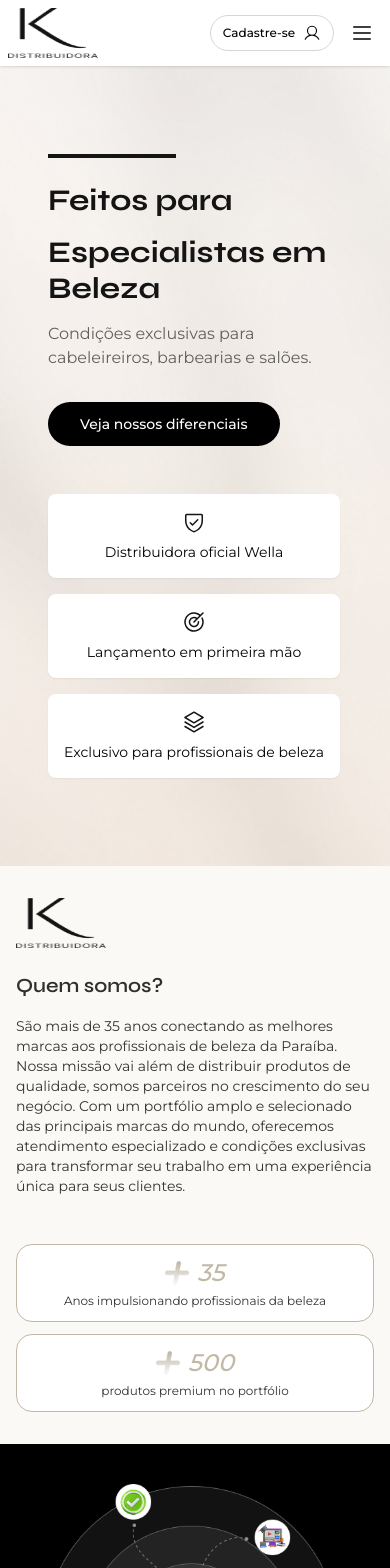
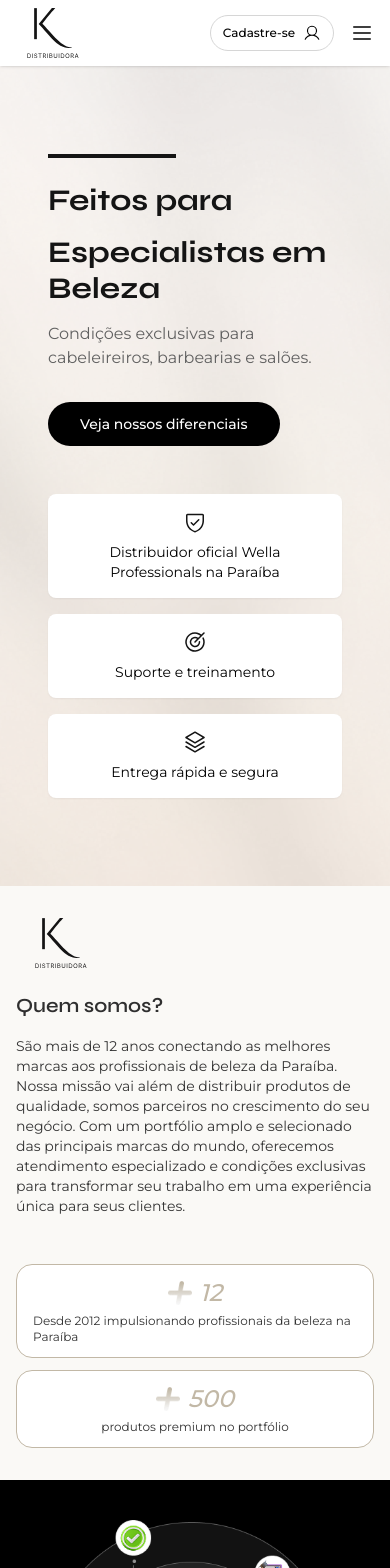
Before and after one commit to AcutisTechnology/web-k-distribuidora, a Next.js app: page / in a window 390 px wide. Shown: the top 1568 px of the page. Built offline with nearby package versions, Linux system fonts and the light colour scheme.

Commit message:
Refactor landing page components for improved structure and accessibility, update HeroSection content, and replace logo image format.

```diff
--- a/src/features/landing/about-section.tsx
+++ b/src/features/landing/about-section.tsx
@@ -24,7 +24,7 @@ export function AboutSection() {
       {/* Seção de texto e logo */}
       <div className="lg:w-1/2 z-10">
         <Image
-            src="/images/logo.png"
+          src="/images/logo.svg"
           width={90}
           height={90}
           alt="Logo"
@@ -36,18 +36,23 @@ export function AboutSection() {
             Quem somos?
           </p>
           <p className="text-description font-montserrat font-normal text-sm sm:text-base md:text-lg mt-4 sm:mt-5 md:mt-6 lg:mt-8">
-            São mais de 35 anos conectando as melhores marcas aos profissionais de beleza da
-            Paraíba.  Nossa missão vai além de distribuir produtos de qualidade, somos parceiros no
-            crescimento do seu negócio.
-
-            Com um portfólio amplo e selecionado das principais marcas do mundo, oferecemos atendimento especializado e condições exclusivas para transformar seu trabalho em uma experiência única para seus clientes.
+            São mais de 12 anos conectando as melhores marcas aos profissionais
+            de beleza da Paraíba. Nossa missão vai além de distribuir produtos
+            de qualidade, somos parceiros no crescimento do seu negócio. Com um
+            portfólio amplo e selecionado das principais marcas do mundo,
+            oferecemos atendimento especializado e condições exclusivas para
+            transformar seu trabalho em uma experiência única para seus
+            clientes.
           </p>
         </div>
       </div>
 
       {/* Seção de estatísticas */}
       <div className="z-10 w-full lg:w-1/2 flex flex-col gap-3 sm:gap-4 md:gap-6 justify-end items-end mt-6 lg:mt-0">
-        <StatCard value="35" label="Anos impulsionando profissionais da beleza" />
+        <StatCard
+          value="12"
+          label="Desde 2012 impulsionando profissionais da beleza na Paraíba"
+        />
         <StatCard value="500" label="produtos premium no portfólio" />
       </div>
     </div>
--- a/src/features/landing/catalog-section.tsx
+++ b/src/features/landing/catalog-section.tsx
@@ -1,25 +1,9 @@
 import { InstagramLogo, Stack, WhatsappLogo } from "@phosphor-icons/react";
 import Image from "next/image";
 import { Button } from "../../shared/components/button";
-import { AnimatedSection, staggerContainer } from "@/components/ui/animated-section";
-import { motion } from "framer-motion";
 import { MapPin } from "lucide-react";
 
 export function CatalogSection() {
-  // Variante para animação dos cards de marcas
-  const cardVariants = {
-    hidden: { opacity: 0, y: 20 },
-    visible: (i: number) => ({
-      opacity: 1,
-      y: 0,
-      transition: {
-        delay: i * 0.1,
-        duration: 0.5,
-        ease: "easeOut"
-      }
-    })
-  };
-
   return (
     <div
       id="catalog-section"
@@ -43,11 +27,15 @@ export function CatalogSection() {
               </p>
             </div>
             <p className="mt-3 sm:mt-4 md:mt-5 font-montserrat font-normal text-sm sm:text-base md:text-lg text-white">
-              Nosso catálogo exclusivo foi feito para quem busca qualidade, tendência e condições diferenciadas. São mais de 500 produtos das melhores marcas, com preços que só profissionais têm acesso.
+              Nosso catálogo exclusivo foi feito para quem busca qualidade,
+              tendência e condições diferenciadas. São mais de 500 produtos das
+              melhores marcas, com preços que só profissionais têm acesso.
             </p>
             <Button
               className="mt-4 sm:mt-5 md:mt-6"
-              onClick={() => window.open("https://loja.kdistribuidora.com.br/", "_blank")}
+              onClick={() =>
+                window.open("https://loja.kdistribuidora.com.br/", "_blank")
+              }
             >
               <p className="font-montserrat font-bold text-white text-xs sm:text-sm">
                 Acesse o Catálogo
@@ -58,12 +46,7 @@ export function CatalogSection() {
 
           {/* Imagem dos celulares */}
           <div className="w-full lg:w-auto flex justify-center lg:justify-end mt-6 lg:mt-0">
-            <motion.div
-              initial={{ opacity: 0, scale: 0.8 }}
-              whileInView={{ opacity: 1, scale: 1 }}
-              transition={{ duration: 0.8, ease: "easeOut" }}
-              viewport={{ once: true }}
-            >
+            <div>
               <Image
                 width={400}
                 height={400}
@@ -72,24 +55,19 @@ export function CatalogSection() {
                 priority
                 className="w-[280px] sm:w-[320px] md:w-[360px] lg:w-[400px] h-auto"
               />
-            </motion.div>
+            </div>
           </div>
         </div>
 
         {/* Seção inferior: Marcas */}
-        <AnimatedSection className="mt-8 sm:mt-10 md:mt-12 lg:mt-14" variants={staggerContainer}>
+        <div className="mt-8 sm:mt-10 md:mt-12 lg:mt-14">
           <p className="font-syne font-medium text-base sm:text-lg md:text-xl text-white mb-4 sm:mb-6 md:mb-8">
             Marcas em nosso portfólio:
           </p>
           <div className="grid grid-cols-2 sm:grid-cols-3 md:grid-cols-4 gap-3 sm:gap-4 md:gap-5 lg:gap-6">
             {[...Array(7)].map((_, index) => (
-              <motion.div
+              <div
                 key={index}
-                custom={index}
-                variants={cardVariants}
-                initial="hidden"
-                whileInView="visible"
-                viewport={{ once: true }}
                 className="bg-white rounded-xl sm:rounded-2xl flex items-center justify-center h-[60px] sm:h-[70px] md:h-[80px] lg:h-[90px] shadow-lg hover:shadow-xl transition-all duration-300 hover:-translate-y-1"
               >
                 <Image
@@ -99,10 +77,10 @@ export function CatalogSection() {
                   src={`/images/marcas/marca${index + 1}.png`}
                   className="p-2 max-h-[50px] sm:max-h-[60px] md:max-h-[70px] w-auto"
                 />
-              </motion.div>
+              </div>
             ))}
           </div>
-        </AnimatedSection>
+        </div>
       </div>
 
       {/* Seção de informações de contato e copyright */}
@@ -112,66 +90,46 @@ export function CatalogSection() {
             {/* Logo e descrição */}
             <div className="flex flex-col gap-4">
               <Image
-                src="/images/logo.png"
+                src="/images/logo.svg"
                 alt="K Distribuidora"
                 width={100}
                 height={100}
                 className="w-[80px] h-auto"
               />
               <p className="font-montserrat text-sm text-gray-300 max-w-xs">
-                Distribuidora exclusiva para profissionais de beleza na Paraíba, oferecendo as melhores marcas com preços competitivos.
+                Distribuidora exclusiva para profissionais de beleza na Paraíba,
+                oferecendo as melhores marcas com preços competitivos.
               </p>
             </div>
-
-            {/* Links rápidos
-            <div className="flex flex-col gap-4">
-              <h3 className="font-syne font-bold text-lg">Links Rápidos</h3>
-              <div className="grid grid-cols-2 gap-2">
-                <Link href="#about-section" className="font-montserrat text-sm text-gray-300 hover:text-white transition-colors">
-                  Quem somos
-                </Link>
-                <Link
-                  href="https://loja.kdistribuidora.com.br/"
-                  target="_blank"
-                  className="font-montserrat text-sm text-gray-300 hover:text-white transition-colors"
-                >
-                  Catálogo
-                </Link>
-                <Link
-                  href="https://wellaedu.com.br/"
-                  target="_blank"
-                  className="font-montserrat text-sm text-gray-300 hover:text-white transition-colors"
-                >
-                  Cursos
-                </Link>
-                <Link href="#cadastre-section" className="font-montserrat text-sm text-gray-300 hover:text-white transition-colors">
-                  Contato
-                </Link>
-                <Link href="#diferenciais" className="font-montserrat text-sm text-gray-300 hover:text-white transition-colors">
-                  Diferenciais
-                </Link>
-                <Link href="#structure-section" className="font-montserrat text-sm text-gray-300 hover:text-white transition-colors">
-                  Estrutura
-                </Link>
-              </div>
-            </div> */}
 
             {/* Contato */}
             <div className="flex flex-col gap-4">
               <h3 className="font-syne font-bold text-lg">Contato</h3>
               <div className="flex flex-col gap-3">
-                <a href="https://instagram.com/kicheirodistribuidora" target="_blank" rel="noopener noreferrer" className="flex items-center gap-2 font-montserrat text-sm text-gray-300 hover:text-white transition-colors">
+                <a
+                  href="https://instagram.com/kicheirodistribuidora"
+                  target="_blank"
+                  rel="noopener noreferrer"
+                  className="flex items-center gap-2 font-montserrat text-sm text-gray-300 hover:text-white transition-colors"
+                >
                   <InstagramLogo size={20} />
                   @kicheirodistribuidora
                 </a>
-                <a href="https://wa.me/83994188454" target="_blank" rel="noopener noreferrer" className="flex items-center gap-2 font-montserrat text-sm text-gray-300 hover:text-white transition-colors">
+                <a
+                  href="https://wa.me/83994188454"
+                  target="_blank"
+                  rel="noopener noreferrer"
+                  className="flex items-center gap-2 font-montserrat text-sm text-gray-300 hover:text-white transition-colors"
+                >
                   <WhatsappLogo size={20} />
                   (83) 99418-8454
                 </a>
                 <div className="flex items-start gap-2 font-montserrat text-sm text-gray-300">
                   <MapPin size={20} className="flex-shrink-0 mt-1" />
-                  <span>Rua Juvenal Mário da Silva, 805 , Manaíra – João Pessoa – Paraíba.
-                    CEP 58038-480</span>
+                  <span>
+                    Rua Juvenal Mário da Silva, 805 , Manaíra – João Pessoa –
+                    Paraíba. CEP 58038-480
+                  </span>
                 </div>
               </div>
             </div>
@@ -183,13 +141,20 @@ export function CatalogSection() {
           {/* Copyright */}
           <div className="flex flex-col sm:flex-row justify-between items-center gap-4">
             <p className="font-montserrat text-xs text-gray-400">
-              © {new Date().getFullYear()} K Distribuidora. Todos os direitos reservados.
+              © {new Date().getFullYear()} K Distribuidora. Todos os direitos
+              reservados.
             </p>
             <div className="flex items-center gap-4">
-              <a href="/politica-de-privacidade" className="font-montserrat text-xs text-gray-400 hover:text-white transition-colors">
+              <a
+                href="/politica-de-privacidade"
+                className="font-montserrat text-xs text-gray-400 hover:text-white transition-colors"
+              >
                 Política de Privacidade
               </a>
-              <a href="/termos-de-uso" className="font-montserrat text-xs text-gray-400 hover:text-white transition-colors">
+              <a
+                href="/termos-de-uso"
+                className="font-montserrat text-xs text-gray-400 hover:text-white transition-colors"
+              >
                 Termos de Uso
               </a>
             </div>
--- a/src/features/landing/header.tsx
+++ b/src/features/landing/header.tsx
@@ -23,13 +23,13 @@ export function Header() {
 
     // Configurar os listeners
     handleResize();
-    window.addEventListener('resize', handleResize);
-    window.addEventListener('scroll', handleScroll);
+    window.addEventListener("resize", handleResize);
+    window.addEventListener("scroll", handleScroll);
 
     // Limpar os listeners
     return () => {
-      window.removeEventListener('resize', handleResize);
-      window.removeEventListener('scroll', handleScroll);
+      window.removeEventListener("resize", handleResize);
+      window.removeEventListener("scroll", handleScroll);
     };
   }, []);
 
@@ -47,11 +47,15 @@ export function Header() {
   };
 
   return (
-    <header className={`sticky top-0 z-50 bg-white transition-shadow duration-300 ${scrolled ? 'shadow-md' : 'shadow'}`}>
+    <header
+      className={`sticky top-0 z-50 bg-white transition-shadow duration-300 ${
+        scrolled ? "shadow-md" : "shadow"
+      }`}
+    >
       <div className="flex flex-row items-center justify-between container mx-auto px-2 sm:px-4 md:px-6 py-2 md:py-3 lg:py-4">
         <div onClick={() => router.push("/")} className="cursor-pointer">
           <Image
-            src="/images/logo.png"
+            src="/images/logo.svg"
             width={isMediumScreen ? 80 : 90}
             height={isMediumScreen ? 80 : 90}
             alt="Logo"
@@ -70,14 +74,18 @@ export function Header() {
             className="flex flex-row items-center gap-2 lg:gap-3 rounded-full border-[1px] h-10 lg:h-12 px-3 lg:px-5 border-border_primary cursor-pointer hover:bg-gray-50 transition-colors"
             onClick={() => router.push("/cadastro")}
           >
-            <p className="font-montserrat font-medium text-xs md:text-xs lg:text-sm xl:text-sm whitespace-nowrap">Cadastre-se</p>
+            <p className="font-montserrat font-medium text-xs md:text-xs lg:text-sm xl:text-sm whitespace-nowrap">
+              Cadastre-se
+            </p>
             <User size={18} />
           </div>
           <div
             className="flex flex-row items-center gap-2 lg:gap-3 rounded-full border-[1px] h-10 lg:h-12 px-3 lg:px-5 border-border_primary bg-primary cursor-pointer hover:bg-opacity-90 transition-colors"
             onClick={() => router.push("/catalogo")}
           >
-            <p className="font-montserrat font-medium text-white text-xs md:text-xs lg:text-sm xl:text-sm whitespace-nowrap">Catálogo</p>
+            <p className="font-montserrat font-medium text-white text-xs md:text-xs lg:text-sm xl:text-sm whitespace-nowrap">
+              Catálogo
+            </p>
             <Stack className="text-white" size={18} />
           </div>
         </div>
@@ -88,7 +96,9 @@ export function Header() {
             className="flex flex-row items-center gap-2 rounded-full border-[1px] h-9 px-3 border-border_primary cursor-pointer"
             onClick={() => router.push("/cadastro")}
           >
-            <p className="font-montserrat font-medium text-xs sm:text-sm">Cadastre-se</p>
+            <p className="font-montserrat font-medium text-xs sm:text-sm">
+              Cadastre-se
+            </p>
             <User size={18} />
           </div>
           <button
--- a/src/features/landing/hero-section.tsx
+++ b/src/features/landing/hero-section.tsx
@@ -2,7 +2,6 @@ import { Stack, Target, ShieldCheck } from "@phosphor-icons/react";
 import Image from "next/image";
 
 export function HeroSection() {
-
   return (
     <div className="relative flex flex-col lg:flex-row justify-between mx-auto px-6 py-8 bg-[url('/images/hero-background.png')] bg-cover bg-center">
       <div className="container flex flex-col lg:flex-row justify-between mx-auto px-6 py-14 w-full">
@@ -32,15 +31,19 @@ export function HeroSection() {
             <div className="grid grid-cols-1 md:grid-cols-3 gap-4">
               <div className="bg-white p-4 rounded-lg flex flex-col items-center text-center shadow-sm">
                 <ShieldCheck className="text-[#141414] mb-2" size={24} />
-                <p className="font-montserrat text-sm">Distribuidora oficial Wella</p>
+                <p className="font-montserrat text-sm">
+                  Distribuidor oficial Wella Professionals na Paraíba
+                </p>
               </div>
               <div className="bg-white p-4 rounded-lg flex flex-col items-center text-center shadow-sm">
                 <Target className="text-[#141414] mb-2" size={24} />
-                <p className="font-montserrat text-sm">Lançamento em primeira mão</p>
+                <p className="font-montserrat text-sm">Suporte e treinamento</p>
               </div>
               <div className="bg-white p-4 rounded-lg flex flex-col items-center text-center shadow-sm">
                 <Stack className="text-[#141414] mb-2" size={24} />
-                <p className="font-montserrat text-sm">Exclusivo para profissionais de beleza</p>
+                <p className="font-montserrat text-sm">
+                  Entrega rápida e segura
+                </p>
               </div>
             </div>
           </div>
```
Also changed, not shown: src/app/page.tsx (+7 -3 lines), public/images/logo.svg (added). Lines whose indentation alone changed are shown as unchanged.
